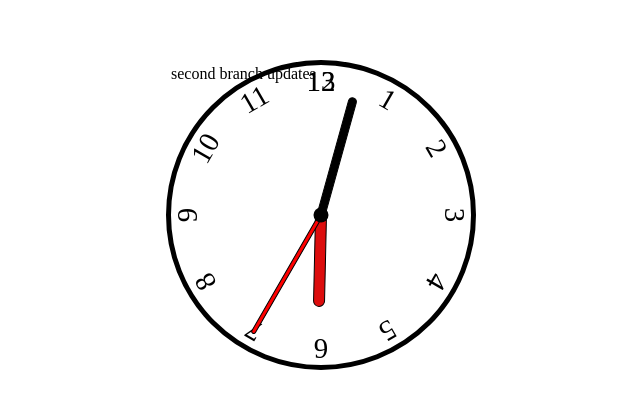
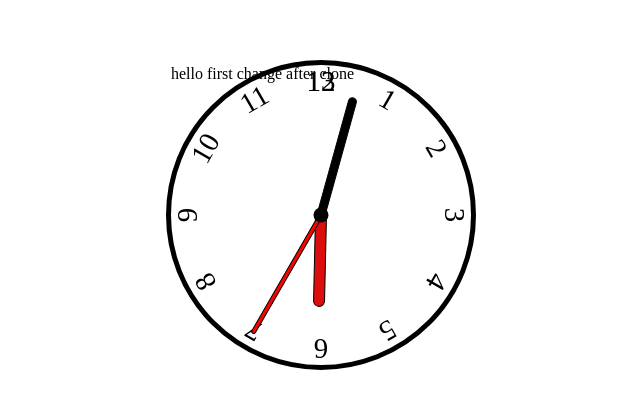
Before and after one commit to ayabl/gitProject, a plain HTML site: page index.html in a window 1280 px wide. Shown: the part 193-602 px from the top of the page, 319-959 px from the left. Drawn offline with Linux system fonts and the light colour scheme.

Commit message:
first change after clone
Signed-off-by: Aya <ayaravelle@gmail.com>

```diff
--- a/index.html
+++ b/index.html
@@ -26,8 +26,7 @@
       <div class="number number11">11</div>
       <div class="number number12">12</div>
       <div class="number number13">13</div>
-
-      second branch updates
+      hello first change after clone
     </div>
     <script src="main.js"></script>
   </body>
```
